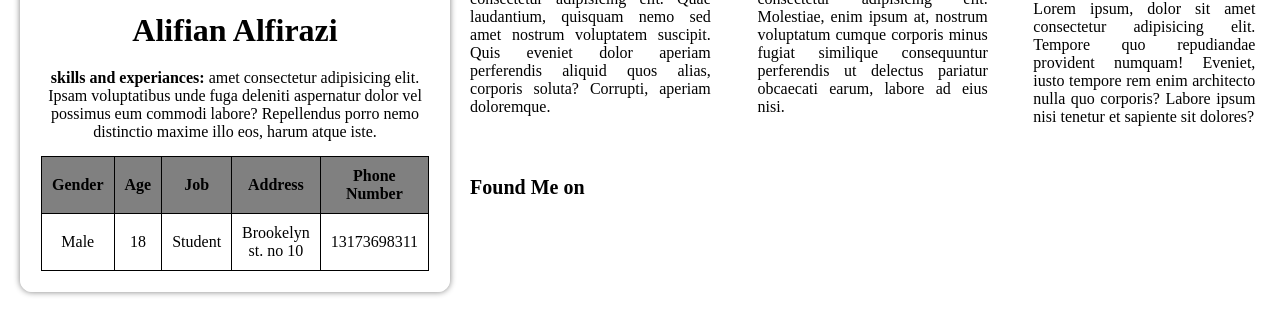
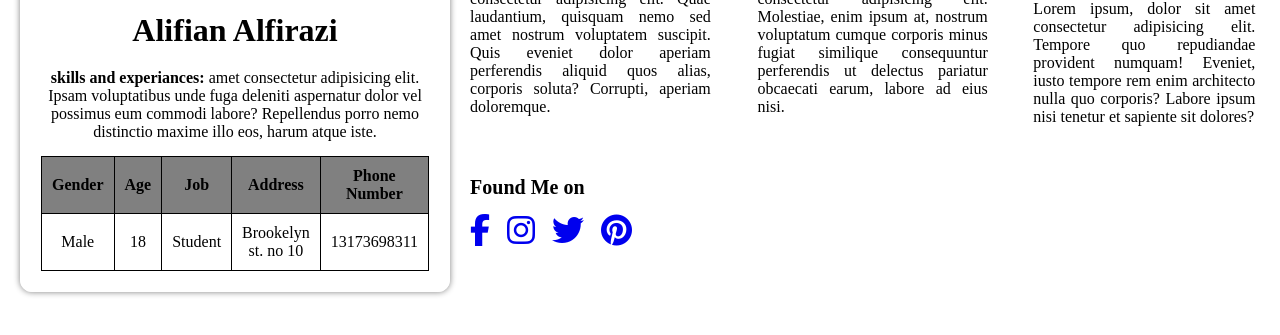
Before and after one commit to Alifian1999/senin-10-1-2022, a plain HTML site: page html.main.html in a window 1280 px wide. Shown: the part 409-744 px from the top of the page. Drawn offline with Linux system fonts and the light colour scheme.

Commit message:
first commit

```diff
--- a/css.main.css
+++ b/css.main.css
@@ -197,8 +197,7 @@ footer p{
     font-weight: bold;
     margin-top: 20px;
 }
-.img-footer img{
-    width: 25%;
-    margin-top: 10px;
-    margin-right: 20px;
+.img-footer i{
+    margin-top: 15px;
+    margin-right: 13px;
 }
--- a/html.main.html
+++ b/html.main.html
@@ -11,6 +11,7 @@
         <meta name="description" content="">
         <meta name="viewport" content="width=device-width, initial-scale=1">
         <link rel="stylesheet" href="css.main.css">
+        <script src="https://kit.fontawesome.com/558e0a74fa.js" crossorigin="anonymous"></script>
     </head>
     <body>
         <nav>
@@ -66,12 +67,12 @@
                    <p>Lorem ipsum dolor, sit amet consectetur adipisicing elit. Quae laudantium, quisquam nemo sed amet nostrum voluptatem suscipit. Quis eveniet dolor aperiam perferendis aliquid quos alias, corporis soluta? Corrupti, aperiam doloremque.</p>
                </div>
                <div class="cat">
-                   <img class="a1" src="https://upload.wikimedia.org/wikipedia/commons/b/bf/Front-end-logo-color%402x.png" alt="">
+                   <img class="a1" src="https://cdn-icons-png.flaticon.com/512/25/25231.png" alt="">
                    <h2 class="skill">Version Control</h2>
                    <p>Lorem ipsum dolor sit amet consectetur adipisicing elit. Molestiae, enim ipsum at, nostrum voluptatum cumque corporis minus fugiat similique consequuntur perferendis ut delectus pariatur obcaecati earum, labore ad eius nisi.</p>
                </div>
                <div class="abstract">
-                   <img class="a1" src="https://upload.wikimedia.org/wikipedia/commons/b/bf/Front-end-logo-color%402x.png" alt="">
+                   <img class="a1" src="https://cdn-icons.flaticon.com/png/512/2581/premium/2581947.png?token=exp=1641779873~hmac=a11282d18cd02487863987a31a2c7e98" alt="">
                    <h2 class="skill">Automated Deployment</h2>
                    <p>Lorem ipsum, dolor sit amet consectetur adipisicing elit. Tempore quo repudiandae provident numquam! Eveniet, iusto tempore rem enim architecto nulla quo corporis? Labore ipsum nisi tenetur et sapiente sit dolores?</p>
                </div>
@@ -79,7 +80,11 @@
            <footer>
             <h2>Found Me on</h2>
             <div class="img-footer">
-                <img src="assets/socialMedia.png" alt="">
+                <a href="https://www.facebook.com/"> <i class="fab fa-facebook-f fa-2x"></i></a>
+                <a href="https://www.instagram.com/"> <i class="fab fa-instagram fa-2x"></i></a>
+                <a href="https://twitter.com/?lang=en"> <i class="fab fa-twitter fa-2x"></i></a>
+                <a href="https://id.pinterest.com/"><i class="fab fa-pinterest fa-2x"></i> </a>
+
             </div>
         </footer>
         </div>
```
